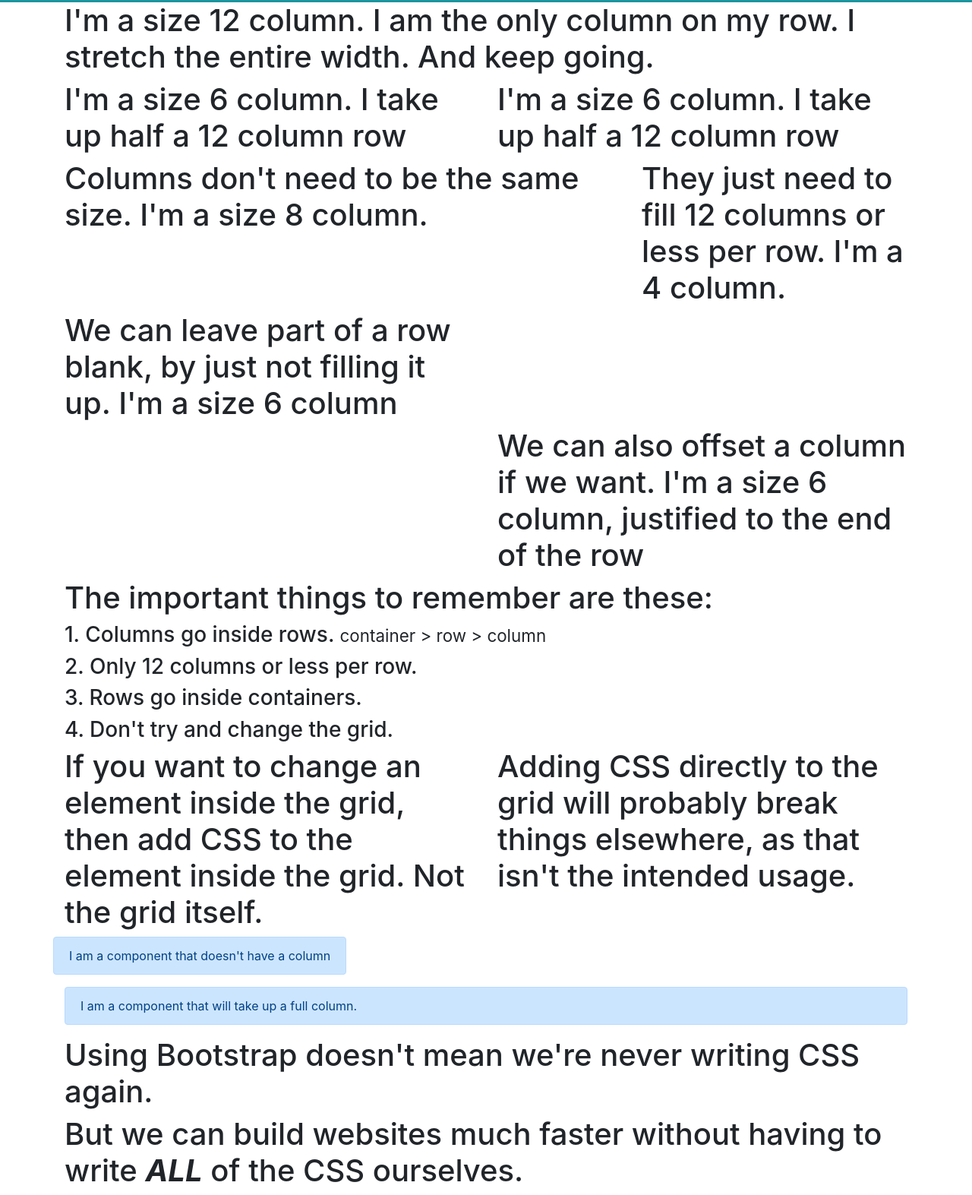
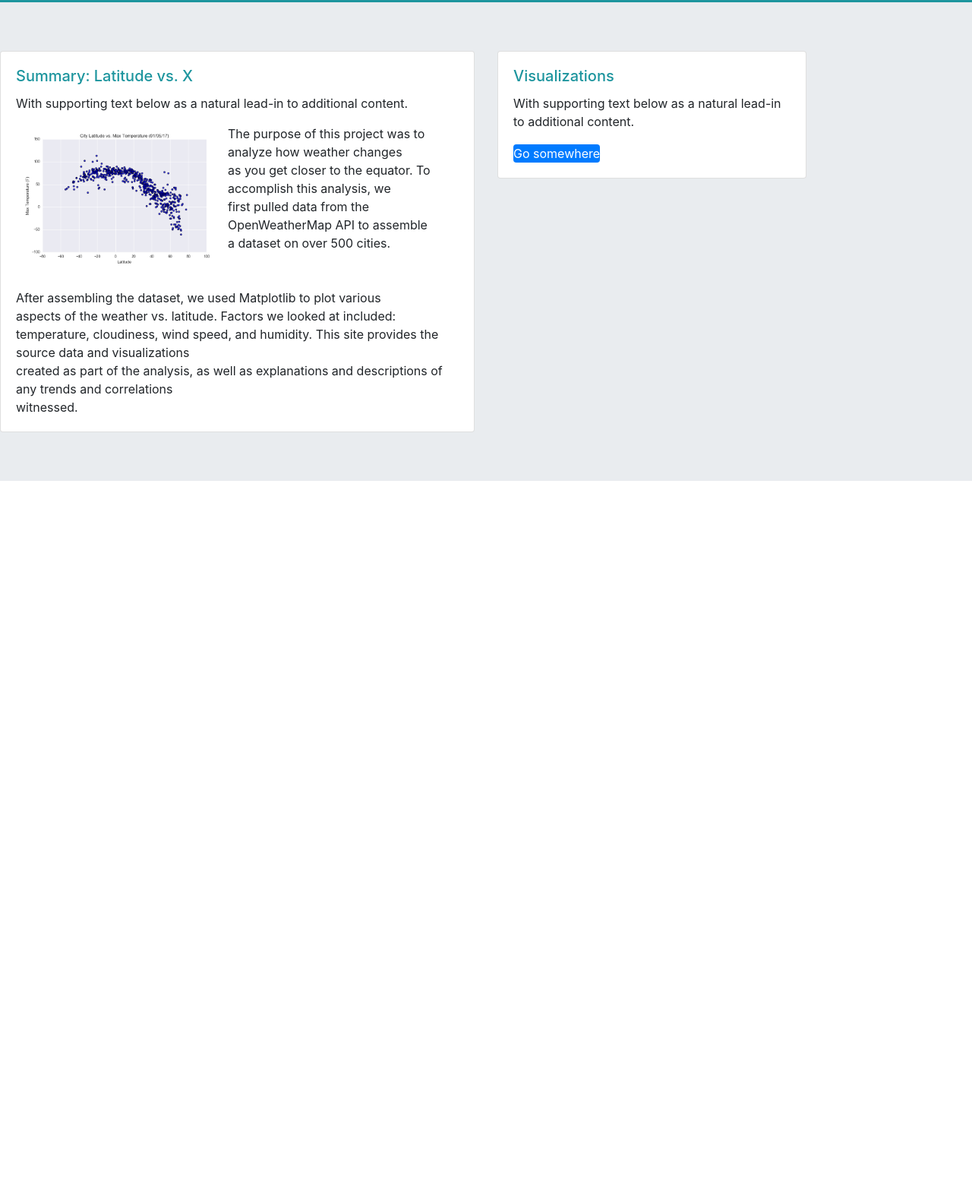
Before and after one commit to JonWeber0328/Web-Design-Challenge, a plain HTML site: page index.html in a window 1280 px wide. Shown: the part 53-1626 px from the top of the page at 76% size. After the commit the page ends 800 px from the top, so only its background shows below. Drawn offline with nearby package versions, Linux system fonts and the light colour scheme.

Commit message:
Added jumbotron and two cards to landing page.

```diff
--- a/index.html
+++ b/index.html
@@ -7,12 +7,17 @@
   <!-- Bring in our bootstrap stylesheet -->
   <link rel="stylesheet" href="https://stackpath.bootstrapcdn.com/bootstrap/4.3.1/css/bootstrap.min.css" integrity="sha384-ggOyR0iXCbMQv3Xipma34MD+dH/1fQ784/j6cY/iJTQUOhcWr7x9JvoRxT2MZw1T" crossorigin="anonymous">
 
+  <!-- Bring in our .css stylesheet -->
   <link rel="stylesheet" href="style.css">
+
+    <!-- Set the name of our title -->
+    <title>Landing Page</title>
 </head>
 
 <body>
+  <!-- Nav Bar Start-->
     <nav class="navbar navbar-expand-lg navbar-light navbar-custom">
-        <a class="navbar-brand" href="#">Latitude</a>
+        <a class="navbar-brand" href="http://127.0.0.1:5500/index.html">Latitude</a>
 
         <button class="navbar-toggler" type="button" data-toggle="collapse" data-target="#navbarSupportedContent" aria-controls="navbarSupportedContent" aria-expanded="false" aria-label="Toggle navigation">
           <span class="navbar-toggler-icon"></span>
@@ -44,146 +49,43 @@
         </div>
 
     </nav>
-  <!-- Our rows function in containers (grid created). -->
-  <div class="container">
-
-    <!-- Our columns function in rows. -->
+  <!-- Nav Bar End -->
+  <!-- Background of landing page -->
+  <div class="jumbotron jumbotron-fluid">
     <div class="row">
-
-      <!-- Columns have 12 areas of width to work with. -->
-
-      <!-- One third of screen (4/12) -->
-      <div class="col-md-4">
-        <!-- This is column 1 of 3 -->
-      </div>
-
-      <!-- One third of screen (4/12) -->
-      <div class="col-md-4">
-        <!-- This is column 2 of 3 -->
-      </div>
-
-      <!-- One third of screen (4/12) -->
-      <div class="col-md-4">
-
-        <!-- This is column 3 of 3 -->
-      </div>
-
-      <!-- Columns float left, so all adjacent rows will appear next to each other (as long as not all space gets taken up) -->
-    </div>
-
-  </div>
-
-
-  <!-- Creates the Overall Grid -->
-  <div class="container">
-
-    <!-- First Row -->
-    <div class="row">
-
-      <!-- First (and only column) -->
-      <div class="col-md-12">
-        <h1>I'm a size 12 column. I am the only column on my row. I stretch the entire width. And keep going.</h1>
-      </div>
-    </div>
-
-    <!-- Second Row -->
-    <div class="row">
-
-      <!-- First of two columns -->
-      <div class="col-md-6">
-        <h1>I'm a size 6 column. I take up half a 12 column row</h1>
-      </div>
-
-      <!-- Second of two columns -->
-      <div class="col-md-6">
-        <h1>I'm a size 6 column. I take up half a 12 column row</h1>
-      </div>
-    </div>
-
-    <!--Third Row-->
-    <div class="row">
-      <!--First of Two Columns-->
-      <div class="col-md-8">
-        <h1>Columns don't need to be the same size. I'm a size 8 column.</h1>
-      </div>
-      <!--Second of Two Columns-->
-      <div class="col-md-4">
-        <h1>They just need to fill 12 columns or less per row. I'm a 4 column.</h1>
-      </div>
-    </div>
-
-    <!--Fourth Row-->
-    <div class="row">
-      <!--First and Only Column in this Row-->
-      <div class="col-md-6">
-        <h1>We can leave part of a row blank, by just not filling it up. I'm a size 6 column</h1>
-      </div>
-    </div>
-
-    <!--Fifth Row-->
-    <div class="row justify-content-end">
-      <!--First and Only Column in this Row-->
-      <!--Notice how horizontally aligned this column to the right-->
-      <div class="col-md-6">
-        <h1>We can also offset a column if we want. I'm a size 6 column, justified to the end of the row</h1>
-      </div>
-    </div>
-
-    <!--Sixth Row-->
-    <div class="row">
-      <!--First and Only Column in this Row-->
-      <div class="col-md-12">
-        <h1>The important things to remember are these:</h1>
-        <h3>1. Columns go inside rows. <small>container &gt; row &gt; column</small></h3>
-        <h3>2. Only 12 columns or less per row.</h3>
-        <h3>3. Rows go inside containers.</h3>
-        <h3>4. Don't try and change the grid.</h3>
-      </div>
-    </div>
-
-    <!--Seventh Row-->
-    <div class="row">
-      <!--First Column in this Row-->
-      <div class="col-md-6">
-        <div class="box">
-          <h1>If you want to change an element inside the grid, then add CSS to the element inside the grid. Not the grid itself.</h1>
+      <div class="col-lg-6">
+        <div class="card">
+          <div class="card-body">
+            <h5 class="card-title">Summary: Latitude vs. X</h5>
+            <p class="card-text">With supporting text below as a natural lead-in to additional content.</p>
+              <!-- Image -->
+              <img class="float-left" src="Resources/assets/images/Fig1.png" alt="This is a graph showing City Latitude vs Max Temperature"
+              <a href="#" class="btn btn-primary">The purpose of this project was to analyze how weather changes<br>
+                as you get closer to the equator. To accomplish this analysis, we<br>
+                first pulled data from the OpenWeatherMap API to assemble<br>
+                a dataset on over 500 cities.<br>
+              <br>
+              <br>
+                After assembling the dataset, we used Matplotlib to plot various<br>
+                aspects of the weather vs. latitude. Factors we looked at included:<br>
+                temperature, cloudiness, wind speed, and humidity. This site provides the source data and visualizations<br>
+                created as part of the analysis, as well as explanations and descriptions of any trends and correlations<br>
+                witnessed.</a>
+          </div>
         </div>
       </div>
-
-      <!--Second Column in this Row-->
-      <div class="col-md-6">
-        <div class="box">
-          <h1>Adding CSS directly to the grid will probably break things elsewhere, as that isn't the intended usage.</h1>
+      <div class="col-lg-4">
+        <div class="card">
+          <div class="card-body">
+            <h5 class="card-title">Visualizations</h5>
+            <p class="card-text">With supporting text below as a natural lead-in to additional content.</p>
+            <a href="#" class="btn btn-primary">Go somewhere</a>
+          </div>
         </div>
       </div>
     </div>
+  </div>
 
-    <!--Eighth Row-->
-    <div class="row">
-      <div class="alert alert-primary" role="alert">
-        I am a component that doesn't have a column
-      </div>
-    </div>
-
-    <div class="row">
-      <div class="col">
-        <div class="alert alert-primary" role="alert">
-          I am a component that will take up a full column.
-        </div>
-    </div>
-
-    </div>
-
-    <!--Ninth Row-->
-    <div class="row">
-      <!--First and Only Column in this Row-->
-      <div class="col-md-12">
-        <h1>Using Bootstrap doesn't mean we're never writing CSS again.</h1>
-        <h1>But we can build websites much faster without having to write <strong><i>ALL</i></strong> of the CSS ourselves.</h1>
-      </div>
-    </div>
-
-  </div>
 
   <script src="https://code.jquery.com/jquery-3.3.1.slim.min.js" integrity="sha384-q8i/X+965DzO0rT7abK41JStQIAqVgRVzpbzo5smXKp4YfRvH+8abtTE1Pi6jizo" crossorigin="anonymous"></script>
   <script src="https://cdnjs.cloudflare.com/ajax/libs/popper.js/1.14.7/umd/popper.min.js" integrity="sha384-UO2eT0CpHqdSJQ6hJty5KVphtPhzWj9WO1clHTMGa3JDZwrnQq4sF86dIHNDz0W1" crossorigin="anonymous"></script>
--- a/style.css
+++ b/style.css
@@ -1,3 +1,4 @@
+/* ----------------------------------------------------- */
 /* Found on: https://stackoverflow.com/questions/18529274/change-navbar-color-in-twitter-bootstrap */
 .navbar-custom {
     background-color: #1d959e;
@@ -35,6 +36,19 @@
     background-color: #f9faf9;
 }
 /* ----------------------------------------------------- */
-.navbar-light {
-    color: #7e0774;
+/* change title color */
+.card-title {
+    color:#1d959e;
 }
+
+/* change summary image layout */
+.btn {
+    border: 0;
+    padding: 0;
+    vertical-align: left;
+}
+
+.float-left {
+    max-width: 279px;
+    max-height: auto;
+}
```
